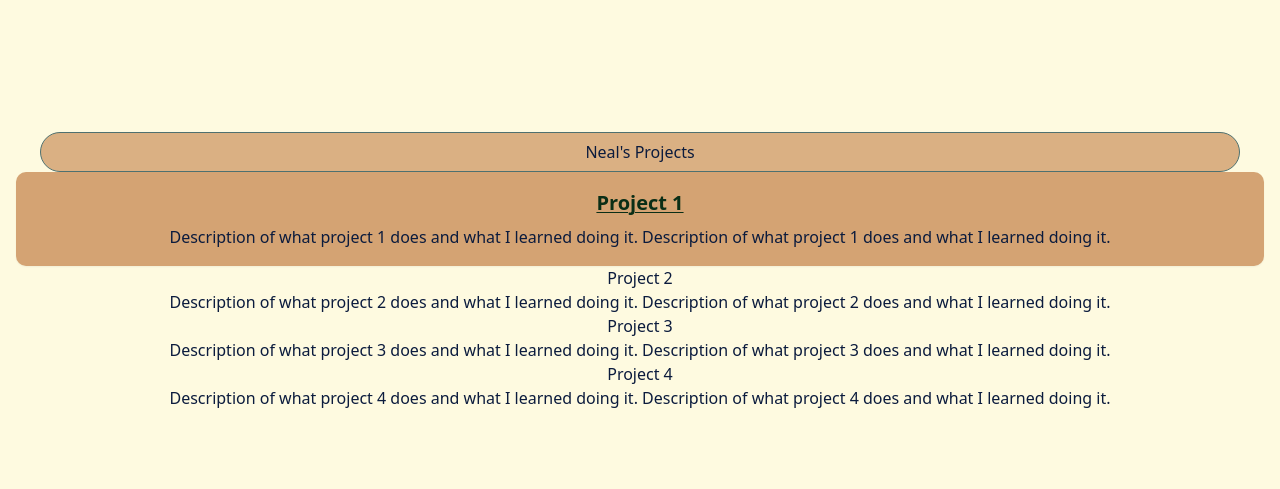
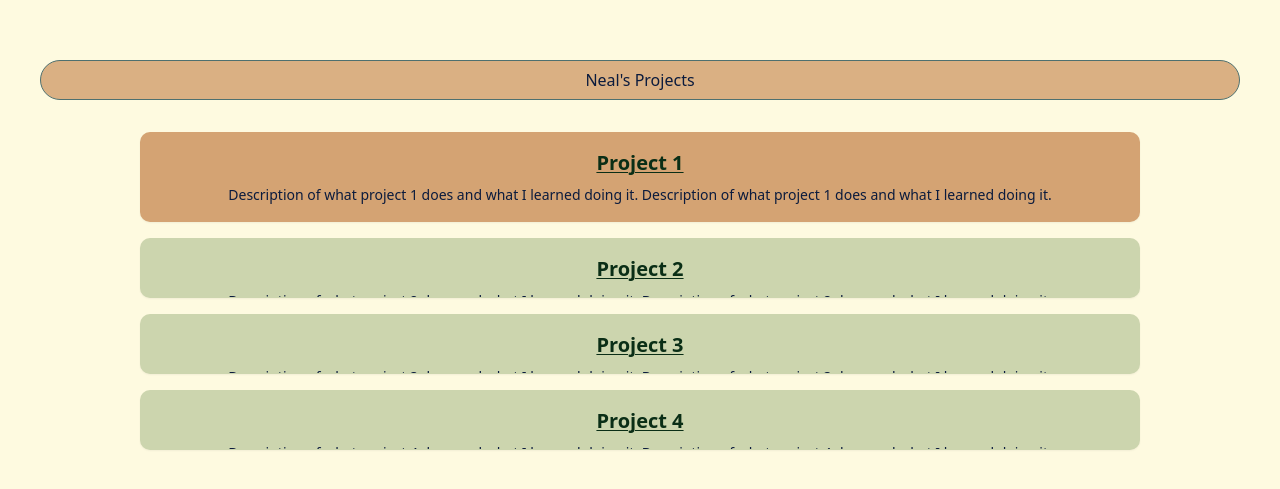
Before and after one commit to W0odyyy/FrontEnd, a website built with Vite: page Personal Portfolio/01/projects.html in a window 1280 px wide. Shown: the part 129-618 px from the top of the page. Built offline with nearby package versions, Linux system fonts and the light colour scheme.

Commit message:
Further editing Tailwind CSS

```diff
--- a/Personal Portfolio/01/projects.html
+++ b/Personal Portfolio/01/projects.html
@@ -15,34 +15,75 @@
 			<h1>Neal's Projects</h1>
 		</header>
 		<main class="w-full">
-			<div id="projects" class="w-full px-4">
-				<ul>
+			<div id="projects" class="w-full px-4 my-8">
+				<ul class="list-none space-y-4 max-w-[1000px] mx-auto">
 					<li
-						class="bg-[#ccd5ae] border border-transparent hover:border-[#4e706f] hover:bg-[#d4a373] [&.active]:bg-[#d4a373] max-h-[200px] [&.active]:max-h-[200px] text-center p-4 rounded-[10px] transition-all duration-300 ease-in-out overflow-hidden cursor-pointer shadow-sm active"
+						class="bg-[#ccd5ae] border border-transparent hover:border-[#4e706f] hover:bg-[#d4a373] [&.active]:bg-[#d4a373] max-h-[200px] [&.active]:max-h-[200px] text-center p-4 rounded-[10px] transition-all duration-300 ease-in-out overflow-hidden shadow-sm active"
 					>
-						<a href="#" target="_blank" class="flex justify-center text-xl font-semibold mb-2 underline underline-offset-2 decoration-1 text-[#0a2e16]">Project 1</a>
-						<p class="flex justify-center items-center text-[#0b1b3d] text-sm"></p>
+						<div class="flex justify-center mb-2">
+							<a
+								href="#"
+								target="_blank"
+								class="text-xl font-semibold underline underline-offset-2 decoration-1 text-[#0a2e16] cursor-pointer"
+							>
+								Project 1
+							</a>
+						</div>
+						<p class="flex justify-center items-center text-[#0b1b3d] text-sm">
 							Description of what project 1 does and what I learned doing it. Description
 							of what project 1 does and what I learned doing it.
 						</p>
 					</li>
-					<li class="project active">
-						<a href="#" target="_blank">Project 2</a>
-						<p>
+
+					<li
+						class="bg-[#ccd5ae] border border-transparent hover:border-[#4e706f] hover:bg-[#d4a373] [&.active]:bg-[#d4a373] max-h-[60px] [&.active]:max-h-[200px] text-center p-4 rounded-[10px] transition-all duration-300 ease-in-out overflow-hidden shadow-sm"
+					>
+						<div class="flex justify-center mb-2">
+							<a
+								href="#"
+								target="_blank"
+								class="text-xl font-semibold underline underline-offset-2 decoration-1 text-[#0a2e16] cursor-pointer"
+							>
+								Project 2
+							</a>
+						</div>
+						<p class="flex justify-center items-center text-[#0b1b3d] text-sm">
 							Description of what project 2 does and what I learned doing it. Description
 							of what project 2 does and what I learned doing it.
 						</p>
 					</li>
-					<li class="project active">
-						<a href="#" target="_blank">Project 3</a>
-						<p>
+
+					<li
+						class="bg-[#ccd5ae] border border-transparent hover:border-[#4e706f] hover:bg-[#d4a373] [&.active]:bg-[#d4a373] max-h-[60px] [&.active]:max-h-[200px] text-center p-4 rounded-[10px] transition-all duration-300 ease-in-out overflow-hidden shadow-sm"
+					>
+						<div class="flex justify-center mb-2">
+							<a
+								href="#"
+								target="_blank"
+								class="text-xl font-semibold underline underline-offset-2 decoration-1 text-[#0a2e16] cursor-pointer"
+							>
+								Project 3
+							</a>
+						</div>
+						<p class="flex justify-center items-center text-[#0b1b3d] text-sm">
 							Description of what project 3 does and what I learned doing it. Description
 							of what project 3 does and what I learned doing it.
 						</p>
 					</li>
-					<li class="project active">
-						<a href="#" target="_blank">Project 4</a>
-						<p>
+
+					<li
+						class="bg-[#ccd5ae] border border-transparent hover:border-[#4e706f] hover:bg-[#d4a373] [&.active]:bg-[#d4a373] max-h-[60px] [&.active]:max-h-[200px] text-center p-4 rounded-[10px] transition-all duration-300 ease-in-out overflow-hidden shadow-sm"
+					>
+						<div class="flex justify-center mb-2">
+							<a
+								href="#"
+								target="_blank"
+								class="text-xl font-semibold underline underline-offset-2 decoration-1 text-[#0a2e16] cursor-pointer"
+							>
+								Project 4
+							</a>
+						</div>
+						<p class="flex justify-center items-center text-[#0b1b3d] text-sm">
 							Description of what project 4 does and what I learned doing it. Description
 							of what project 4 does and what I learned doing it.
 						</p>
```
Also changed, not shown: Personal Portfolio/01/src/output.css.
